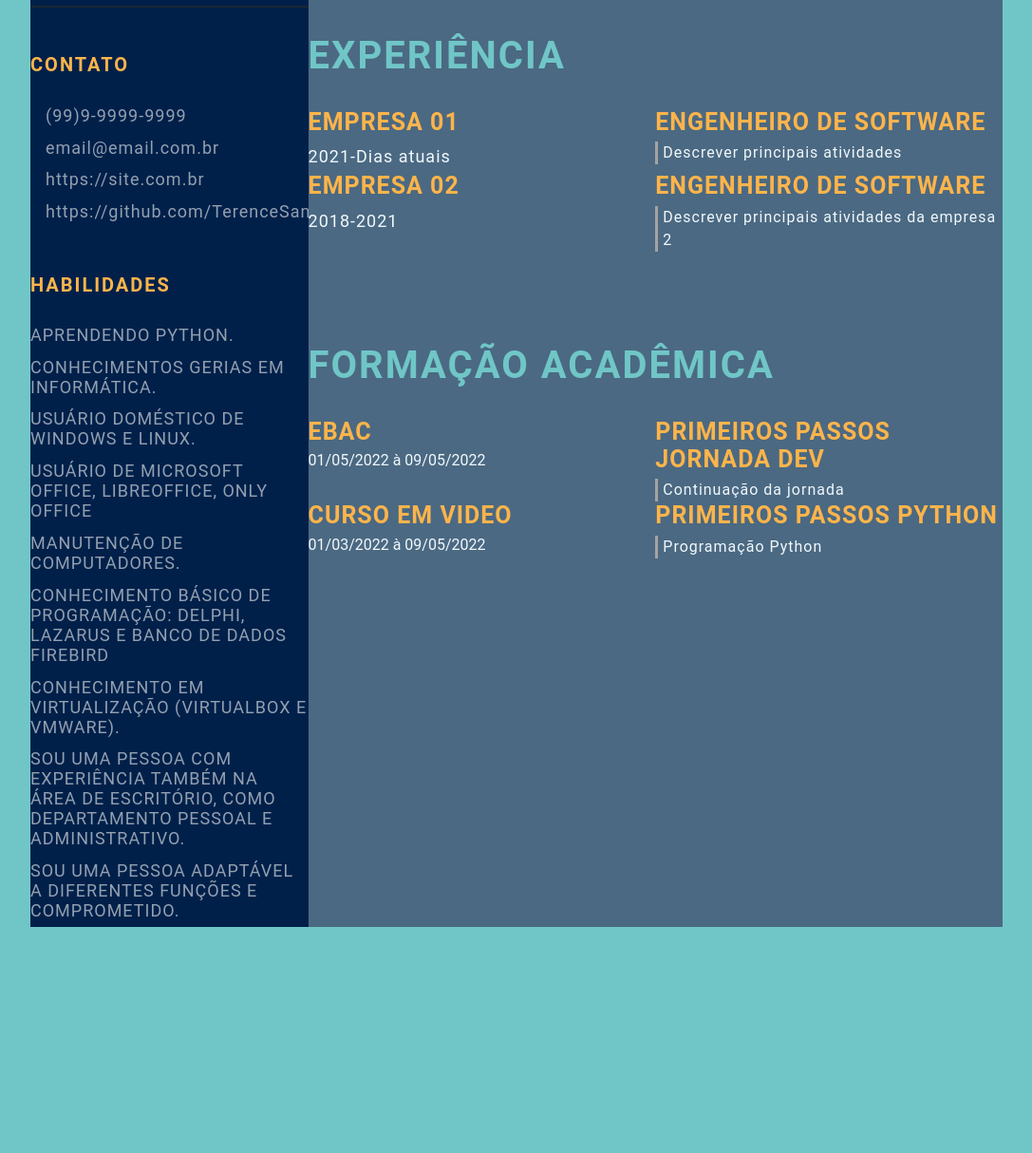
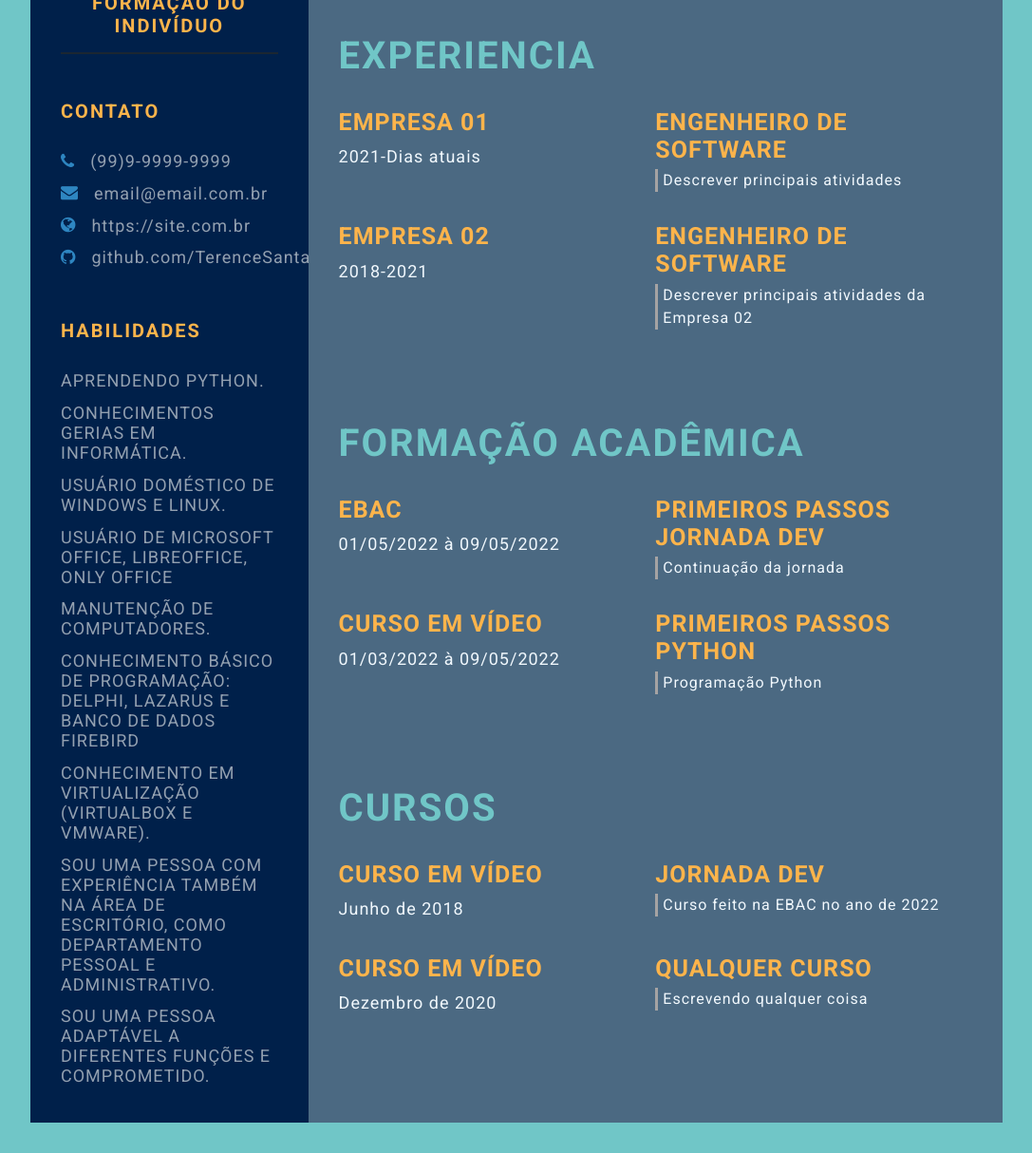
Before and after one commit to TerenceSantana/TerenceSantana.github.io, a plain HTML site: page index.html in a window 1280 px wide. Shown: the part 396-1610 px from the top of the page at 95% size, without its empty margins (96-1183 px from the left). Before the commit the page ends 1404 px from the top, so only its background shows below. Drawn offline with Linux system fonts and the light colour scheme.

Commit message:
Day 06 (#5)
* Jornada Dev EBAC dia 4

* Jornada Dev EBAC dia 6

```diff
--- a/index.html
+++ b/index.html
@@ -1,20 +1,28 @@
 <!DOCTYPE html>
-<html lang="pt-BR">
+<html lang="en">
 <head>
     <meta charset="UTF-8">
     <meta http-equiv="X-UA-Compatible" content="IE=edge">
     <meta name="viewport" content="width=device-width, initial-scale=1.0">
-   <title>Currículo Terence</title>
-   <link rel="icon" type="image/x-icon" href="./imagens/favicon.ico">
+    <title>Currículo Teste EBAC</title>
+
+    <!-- Google font  -->
+    <link rel="preconnect" href="https://fonts.googleapis.com">
+    <link rel="preconnect" href="https://fonts.gstatic.com" crossorigin>
+    <link href="https://fonts.googleapis.com/css2?family=Roboto:ital,wght@0,100;0,300;0,400;0,700;1,100;1,300;1,400;1,700&display=swap" rel="stylesheet">
+
+    <!-- font-awesome -->
+    <link rel="stylesheet" href="https://cdnjs.cloudflare.com/ajax/libs/font-awesome/4.7.0/css/font-awesome.min.css">
+
+    <!-- Custom CSS -->
     <link rel="stylesheet" href="style.css">
 </head>
 <body>
     <main class="resume-contents">
-
         <section class="left-section">
-         <section class="left-section-content">
+            <div class="left-section-contents">
                 <div class="profile">
-               <img class="profile-image" src="imagens/dedo_de_deus.jpg" alt="Profile img">
+                    <img class="profile-image" src="imagens/dedo_de_deus.jpg" alt="Foto do Dedo de Deus em Guapimirim">
                     <p class="name">Nome do Dono do Currículo</p>
                     <p class="profession">Colocar a Formação do Indivíduo</p>
                 </div>
@@ -24,7 +32,7 @@
                         <li><i class="fa fa-phone"></i>(99)9-9999-9999</li>
                         <li><i class="fa fa-envelope"></i>email@email.com.br</li>
                         <li><i class="fa fa-globe"></i>https://site.com.br</li>
-                  <li><i class="fa fa-github"></i>https://github.com/TerenceSantana</li>
+                        <li><i class="fa fa-github"></i>github.com/TerenceSantana</li>
                     </ul>
                 </div>
                 <div class="skills">
@@ -41,65 +49,59 @@
                   	<li><p>Sou uma pessoa adaptável a diferentes funções e comprometido.</p></li>
                     </ul>
                 </div>
-         </section>
+            </div>
         </section>
 
         <section class="right-section">
             <div class="right-section-contents">
-            <section class="about-gap">
-               <div class="right-title">
-                  Sobre Mim
-               </div>
-               <p class="about-me-contents">Olá, eu sou o Terence e estou fazendo a Jornada Dev EBAC<br>
+                <section class="about gap">
+                    <div class="right-title">Sobre Mim</div>
+                    <p class="about-me-contents">
+                        Olá, eu sou o Terence e estou fazendo a Jornada Dev EBAC<br>
                         <br> Inserir Lorem Ipsum: Lorem ipsum dolor sit amet consectetur adipisicing elit. Dicta laudantium ducimus tenetur, sit sint quia sunt, vel recusandae, laboriosam officiis impedit delectus dolor facilis consequuntur labore. Velit provident magnam veritatis?
                     </p>
                 </section>
-         </div>
+
                 <section class="experience gap">
-            <div class="right-title">
-               Experiência
-            </div>
+                    <div class="right-title">Experiencia</div>
                     <div class="experience-contents">
                         <div class="exp-left">
                             <p class="exp-company-name">Empresa 01</p>
                             <p class="exp-time-period">2021-Dias atuais</p>
                         </div>
-               <div>
                         <div class="exp-right">
                             <p class="exp-position">Engenheiro de Software</p>
                             <p class="exp-desc">Descrever principais atividades</p>
                         </div>
                     </div>
-
+                    <div class="experience-contents">
                         <div class="exp-left">
                             <p class="exp-company-name">Empresa 02</p>
                             <p class="exp-time-period">2018-2021</p>
                         </div>
-               <div>
                         <div class="exp-right">
                             <p class="exp-position">Engenheiro de Software</p>
-                     <p class="exp-desc">Descrever principais atividades da empresa 2</p>
+                            <p class="exp-desc">Descrever principais atividades da Empresa 02</p>
                         </div>
                     </div>
+                </section>
 
-            </div>
-         </section>
                 <section class="education gap">
-            <div class="right-title">
-               Formação Acadêmica
-            </div>
+                    <div class="right-title">Formação Acadêmica</div>
                     <div class="education-contents">
                         <div class="education-left">
                             <p class="education-school-name">EBAC</p>
-                  <p class="education-time-period">01/05/2022 à 09/05/2022</p>
+                            <p class="educationp-time-period">01/05/2022 à 09/05/2022</p>
                         </div>
                         <div class="education-right">
                             <p class="education-subject">Primeiros passos jornada DEV</p>
                             <p class="education-desc">Continuação da jornada</p>
                         </div>
+                    </div>
+                    <div class="education-contents">
                         <div class="education-left">
-                  <p class="education-school-name">Curso em Video</p>
-                  <p class="education-time-period">01/03/2022 à 09/05/2022</p>
+                            <p class="education-school-name">Curso em Vídeo</p>
+                            <p class="educationp-time-period">01/03/2022 à 09/05/2022</p>
                         </div>
                         <div class="education-right">
                             <p class="education-subject">Primeiros passos Python</p>
@@ -107,6 +109,35 @@
                         </div>
                     </div>
                 </section>
+
+                <section class="awards gap">
+                    <div class="right-title">Cursos</div>
+                    <div class="awards-contents">
+                        <div class="awards-left">
+                            <p class="awards-company-name">Curso em Vídeo</p>
+                            <p class="awards-time-period">Junho de 2018</p>
+                        </div>
+                        <div class="awards-right">
+                            <p class="awards-name">Jornada Dev</p>
+                            <p class="awards-desc">
+                                Curso feito na EBAC no ano de 2022
+                            </p>
+                        </div>
+                    </div>
+                    <div class="awards-contents">
+                        <div class="awards-left">
+                            <p class="awards-company-name">Curso em Vídeo</p>
+                            <p class="awards-time-period">Dezembro de 2020</p>
+                        </div>
+                        <div class="awards-right">
+                            <p class="awards-name">Qualquer curso</p>
+                            <p class="awards-desc">
+                                Escrevendo qualquer coisa
+                            </p>
+                        </div>
+                    </div>
+                </section>
+            </div>
         </section>
     </main>
 </body>
```
Lines whose indentation alone changed are shown as unchanged.
